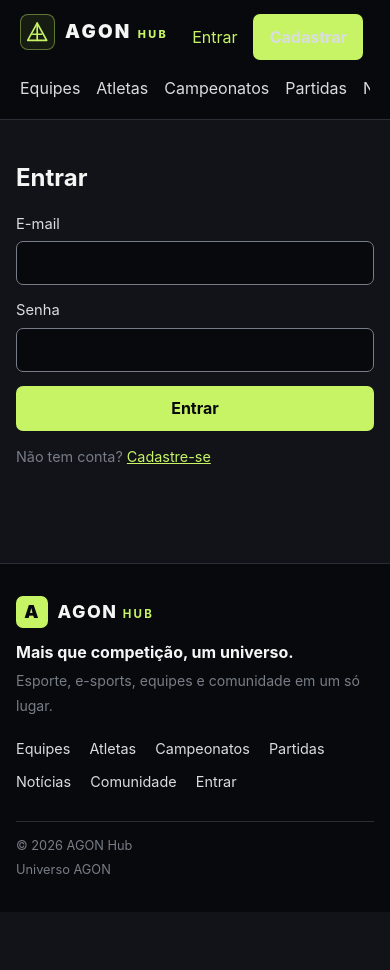
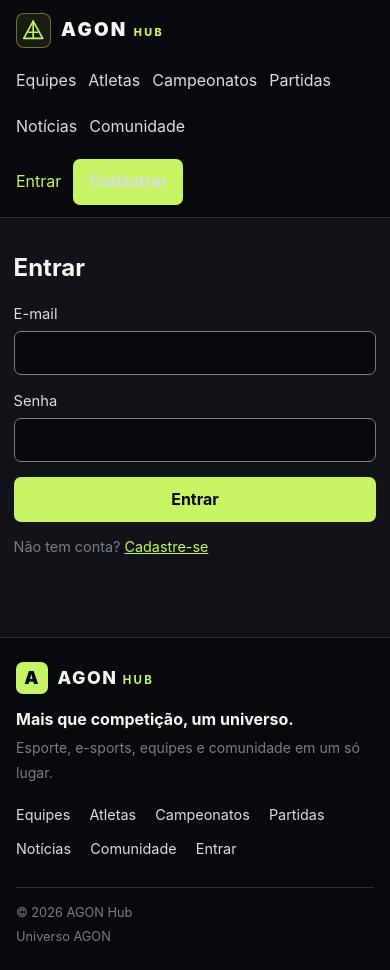
Before and after one commit to Souzaxs-Pjl/agon-hub, a React (Vite) app in the folder frontend/: page /login in a window 390 px wide. Before the commit the page ends 912 px from the top, so only its background shows below. Built offline with nearby package versions, Linux system fonts and the light colour scheme.

Commit message:
fix: reforça responsividade em telas pequenas

```diff
--- a/frontend/src/index.css
+++ b/frontend/src/index.css
@@ -428,3 +428,111 @@ textarea { resize: vertical; }
   opacity: 0.45;
   cursor: not-allowed;
 }
+
+
+/* Ajustes finais de responsividade e acessibilidade para telas estreitas. */
+@media (max-width: 600px) {
+  .navbar {
+    display: grid;
+    grid-template-columns: minmax(0, 1fr);
+    gap: 0.8rem;
+    padding: 0.8rem 1rem;
+  }
+  .links {
+    order: initial;
+    width: 100%;
+    overflow: visible;
+    flex-wrap: wrap;
+    gap: 0.35rem 0.75rem;
+    padding: 0;
+  }
+  .links a, .sessao a {
+    display: inline-flex;
+    align-items: center;
+    min-height: 40px;
+  }
+  .sessao {
+    width: 100%;
+    margin: 0;
+    flex-wrap: wrap;
+    gap: 0.5rem 0.75rem;
+  }
+  .usuario-logado {
+    max-width: 100%;
+    overflow-wrap: anywhere;
+  }
+  .conteudo {
+    padding: 1rem 0.85rem 2rem;
+  }
+  .hero {
+    padding-top: 1.5rem;
+  }
+  .lead {
+    font-size: 1rem;
+  }
+  .acoes > * {
+    flex: 1 1 auto;
+  }
+  .grade {
+    grid-template-columns: minmax(0, 1fr);
+    gap: 0.75rem;
+  }
+  .cartao, .cartao-form {
+    padding: 0.85rem;
+  }
+  .detalhe-topo {
+    align-items: flex-start;
+    gap: 0.85rem;
+  }
+  .detalhe-topo > * {
+    min-width: 0;
+    max-width: 100%;
+  }
+  .tabela-wrap {
+    max-width: 100%;
+    -webkit-overflow-scrolling: touch;
+  }
+  .tabela {
+    min-width: 560px;
+  }
+  .tabela th, .tabela td {
+    padding: 0.65rem 0.55rem;
+  }
+  .celula-acoes button {
+    min-height: 40px;
+  }
+  .formulario-pagina {
+    max-width: none;
+    width: 100%;
+  }
+  .foto-preview, .perfil-avatar {
+    max-width: 100%;
+  }
+  .rodape {
+    padding: 1.5rem 1rem;
+  }
+}
+@media (max-width: 380px) {
+  .marca {
+    gap: 0.45rem;
+  }
+  .marca .marca-nome {
+    font-size: 1.05rem;
+  }
+  .marca .marca-hub {
+    font-size: 0.62rem;
+  }
+  .marca-simbolo {
+    width: 1.9rem;
+    height: 1.9rem;
+  }
+  .conteudo {
+    padding-inline: 0.7rem;
+  }
+  .paginacao {
+    gap: 0.45rem;
+  }
+  .paginacao button {
+    flex: 1 1 40%;
+  }
+}
```
